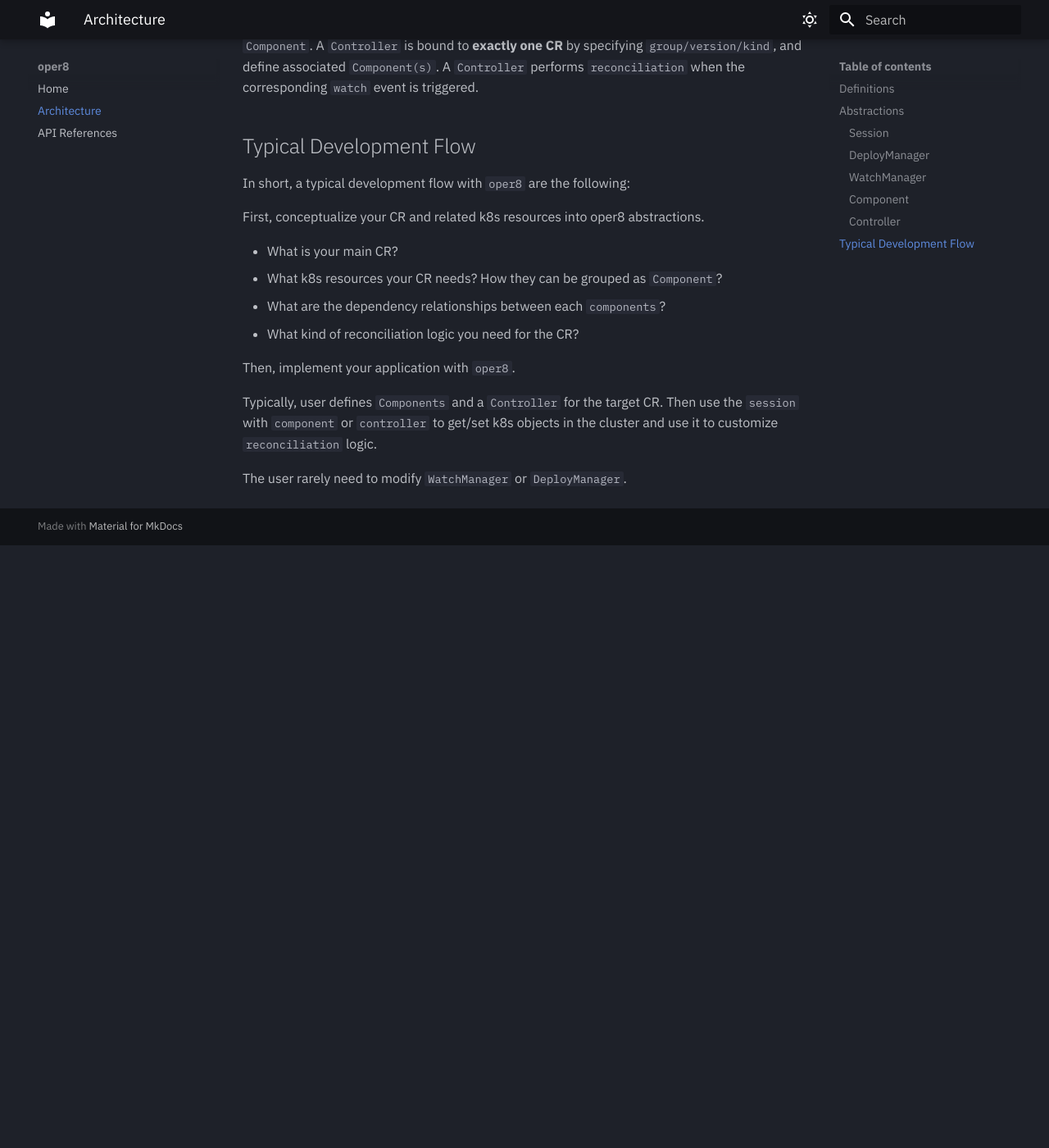
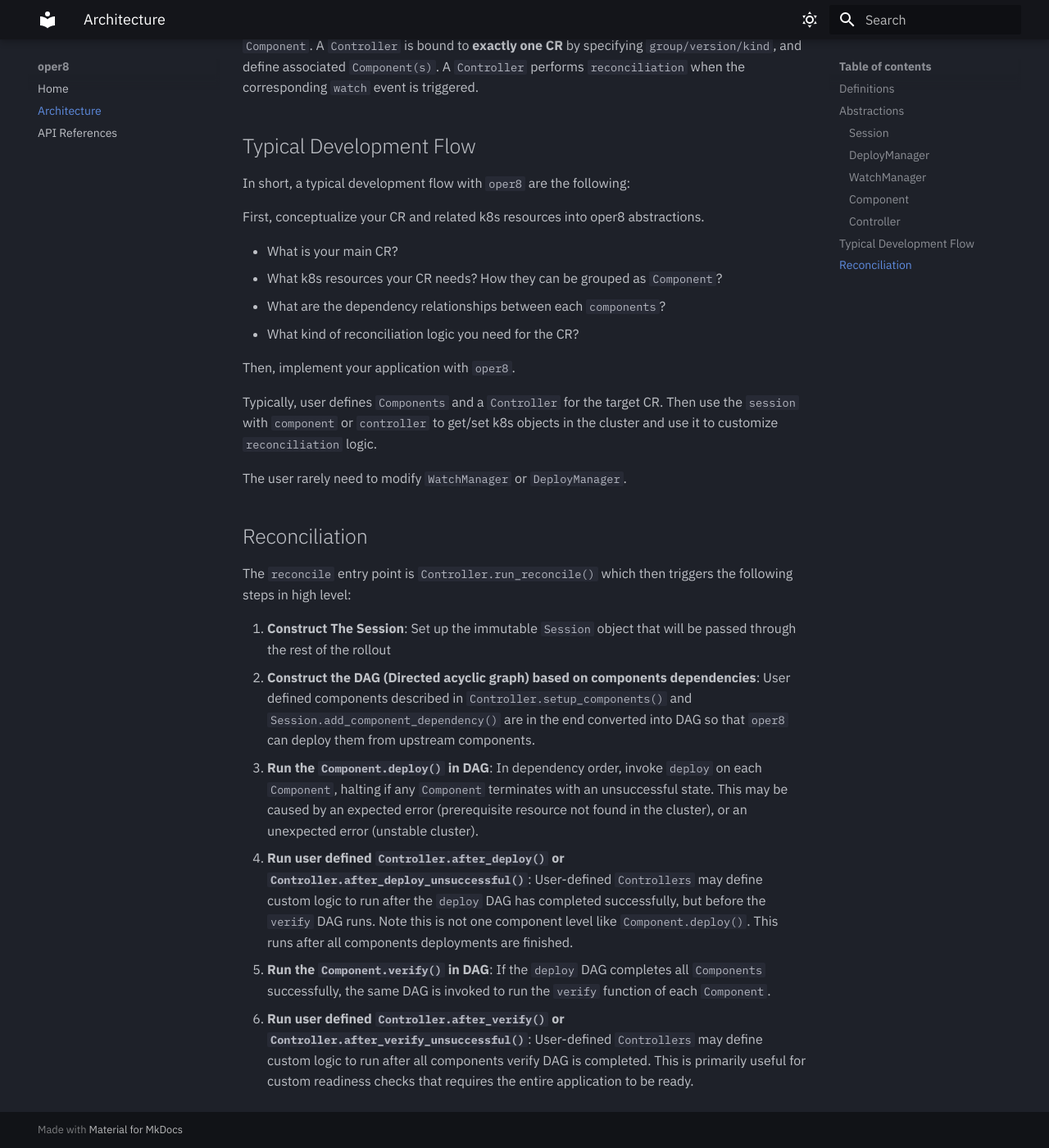
Before and after one commit to IBM/oper8, an MkDocs documentation site: the page built from docs/architecture.md, in a window 1280 px wide and 1400 px high, scrolled down 1810 px. Shown: the whole window at 82% size. Built offline with MkDocs 1.6.1 and Material for MkDocs 9.7.7, drawn with Linux system fonts in a browser that asks for light colours; before the commit the page ends 2475 px from its top, so only the background shows below that.

Commit message:
doc: adding description of reconciliation overview.
Signed-off-by: Yuki Ito <yuki462@ibm.com>

```diff
--- a/docs/architecture.md
+++ b/docs/architecture.md
@@ -70,3 +70,14 @@ Then, implement your application with `oper8`.
 Typically, user defines `Components` and a `Controller` for the target CR. Then use the `session` with `component` or `controller` to get/set k8s objects in the cluster and use it to customize `reconciliation` logic.
 
 The user rarely need to modify `WatchManager` or `DeployManager`.
+
+## Reconciliation
+
+The `reconcile` entry point is `Controller.run_reconcile()` which then triggers the following steps in high level:
+
+1. **Construct The Session**: Set up the immutable `Session` object that will be passed through the rest of the rollout
+2. **Construct the DAG (Directed acyclic graph) based on components dependencies**: User defined components described in `Controller.setup_components()` and `Session.add_component_dependency()` are in the end converted into DAG so that `oper8` can deploy them from upstream components.
+3. **Run the `Component.deploy()` in DAG**: In dependency order, invoke `deploy` on each `Component`, halting if any `Component` terminates with an unsuccessful state. This may be caused by an expected error (prerequisite resource not found in the cluster), or an unexpected error (unstable cluster).
+4. **Run user defined `Controller.after_deploy()` or `Controller.after_deploy_unsuccessful()`**: User-defined `Controllers` may define custom logic to run after the `deploy` DAG has completed successfully, but before the `verify` DAG runs. Note this is not one component level like `Component.deploy()`. This runs after all components deployments are finished.
+5. **Run the `Component.verify()` in DAG**: If the `deploy` DAG completes all `Components` successfully, the same DAG is invoked to run the `verify` function of each `Component`.
+6. **Run user defined `Controller.after_verify()` or `Controller.after_verify_unsuccessful()`**: User-defined `Controllers` may define custom logic to run after all components verify DAG is completed. This is primarily useful for custom readiness checks that requires the entire application to be ready.
```
